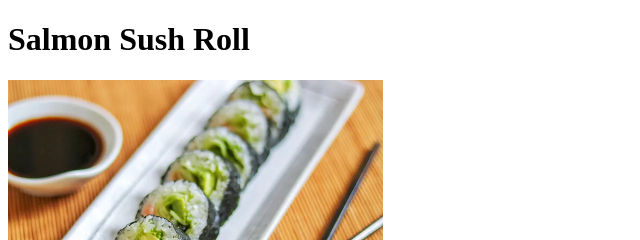
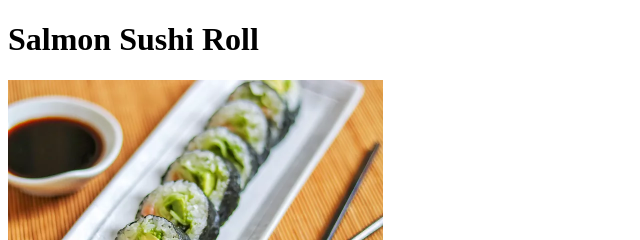
Before and after one commit to taylor-minich/odin-recipes, a plain HTML site: page recipes/salmon-sushi-roll.html in a window 1280 px wide. Shown: the top 240 px of the page, 0-640 px from the left. Drawn offline with Linux system fonts and the light colour scheme.

Commit message:
Fixed typo on salmon sushi roll title on recipe page

```diff
--- a/recipes/salmon-sushi-roll.html
+++ b/recipes/salmon-sushi-roll.html
@@ -6,7 +6,7 @@
     <title>Salmon sushi roll</title>
 </head>
 <body>
-    <h1>Salmon Sush Roll</h1>
+    <h1>Salmon Sushi Roll</h1>
     <img src = '../images/smoked-salmon-sushi-roll.png' height = 282 width = 375>
     <h2>Description</h2>
     <p>Salmon sushi rolls are surprisingly easy to make at home! You just need a good salmon sushi recipe — and that's where we come in.</p>
```
